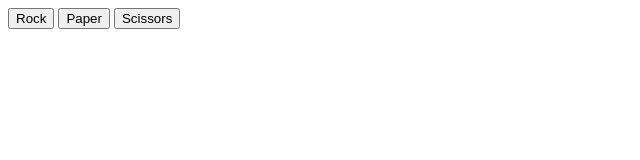
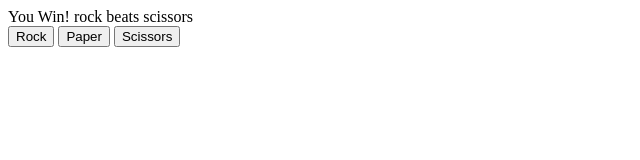
Before and after one commit to ey215/rock-paper-scissors, a plain HTML site: page index.html in a window 1280 px wide. Both pictures are taken after a click on the button "Rock". Shown: the whole page, without its empty margins (0-640 px from the left). Drawn offline with Linux system fonts and the light colour scheme.

Commit message:
Add div that displays results of a round

```diff
--- a/index.html
+++ b/index.html
@@ -7,6 +7,8 @@
     <title>Document</title>
 </head>
 <body>
+    <div id = "results"></div>
+
     <button id="rock">Rock</button>
     <button id="paper">Paper</button>
     <button id="scissors">Scissors</button>
--- a/rock-paper-scissors.js
+++ b/rock-paper-scissors.js
@@ -123,6 +123,7 @@ function playerPrompt() {
 
 }
 
+
 //Prompt user for input selection or Rock, Paper, or Scissors
 let playerSelection = "";
 //playerSelection = prompt();
@@ -142,12 +143,18 @@ let roundsPlayed = 0;
 
 game();
 
+const results = document.querySelector('#results');
+const content = document.createElement('div');
+
+
+
 const buttons = document.querySelectorAll('button');
 
 buttons.forEach((button) => {
 
     button.addEventListener('click', () => {
-        console.log(playRound(button.id, getComputerChoice()));
+        content.textContent = playRound(button.id, getComputerChoice());
+        results.appendChild(content);
     });
 });
 
```
